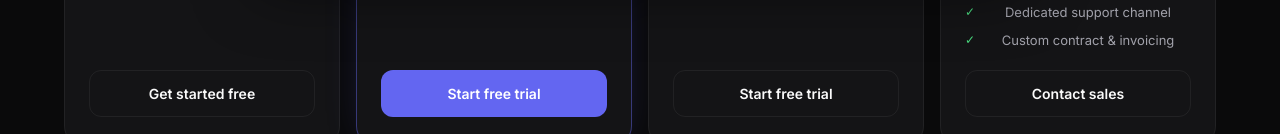
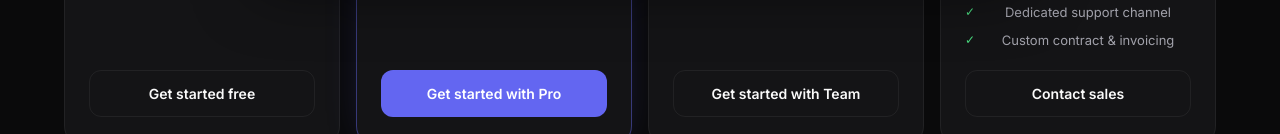
Before and after one commit to drumst0ck/uploadkit, a Next.js app in the folder apps/web/: page /pricing in a window 1280 px wide. Shown: the part 818-952 px from the top of the page. Built offline with nearby package versions, Linux system fonts and the light colour scheme.

Commit message:
feat(web): split sign-up and sign-in CTAs and send paid plans to checkout

```diff
--- a/apps/web/src/app/page.tsx
+++ b/apps/web/src/app/page.tsx
@@ -15,6 +15,7 @@ import { McpSection } from '@/components/mcp/mcp-section'
 import { TweaksPanel } from '@/components/tweaks/tweaks-panel'
 import { DesignIcon } from '@/components/ui/design-icon'
 import { ImageTransformsSection } from '@/components/image-transforms/image-transforms-section'
+import { SIGN_UP_URL, planSignUpUrl } from '@/lib/links'
 
 export const metadata: Metadata = {
   title: 'UploadKit — The developer platform for file uploads',
@@ -93,7 +94,7 @@ function HeroSection() {
             </p>
             <div className="hero-cta">
               <a
-                href="https://app.uploadkit.dev/login"
+                href={SIGN_UP_URL}
                 className="btn btn-primary btn-lg"
                 target="_blank"
                 rel="noopener noreferrer"
@@ -235,7 +236,7 @@ const PRICING_TIERS: PricingTier[] = [
     period: 'forever',
     description: 'Perfect for side projects and early-stage apps.',
     cta: 'Get Started Free',
-    ctaHref: 'https://app.uploadkit.dev/login',
+    ctaHref: planSignUpUrl('free'),
     featured: false,
     features: [
       '5 GB storage',
@@ -253,7 +254,7 @@ const PRICING_TIERS: PricingTier[] = [
     period: 'per month',
     description: 'For production apps that need reliable infrastructure.',
     cta: 'Get Started with Pro',
-    ctaHref: 'https://app.uploadkit.dev/login',
+    ctaHref: planSignUpUrl('pro'),
     featured: true,
     features: [
       '100 GB storage',
@@ -271,7 +272,7 @@ const PRICING_TIERS: PricingTier[] = [
     period: 'per month',
     description: 'For growing teams with higher volume and more projects.',
     cta: 'Get Started with Team',
-    ctaHref: 'https://app.uploadkit.dev/login',
+    ctaHref: planSignUpUrl('team'),
     featured: false,
     features: [
       '1 TB storage',
--- a/apps/web/src/components/nav/navbar.tsx
+++ b/apps/web/src/components/nav/navbar.tsx
@@ -4,6 +4,7 @@ import Link from 'next/link'
 import { useEffect, useState } from 'react'
 import { Menu, X } from 'lucide-react'
 import { DesignIcon } from '@/components/ui/design-icon'
+import { SIGN_IN_URL, SIGN_UP_URL } from '@/lib/links'
 import { usePreferences } from '@/components/tweaks/use-preferences'
 
 const NAV_LINKS = [
@@ -92,7 +93,7 @@ export default function Navbar() {
               <DesignIcon name="gh" size={15} />
             </a>
             <Link
-              href="https://app.uploadkit.dev/login"
+              href={SIGN_IN_URL}
               className="btn btn-ghost nav-desktop-only"
               target="_blank"
               rel="noopener noreferrer"
@@ -100,7 +101,7 @@ export default function Navbar() {
               Sign in
             </Link>
             <Link
-              href="https://app.uploadkit.dev/login"
+              href={SIGN_UP_URL}
               className="btn btn-primary nav-desktop-only"
               target="_blank"
               rel="noopener noreferrer"
@@ -173,7 +174,7 @@ export default function Navbar() {
 
             <div className="mt-4 flex flex-col gap-3">
               <Link
-                href="https://app.uploadkit.dev/login"
+                href={SIGN_IN_URL}
                 onClick={close}
                 className="btn btn-ghost"
                 style={{ justifyContent: 'center' }}
@@ -183,7 +184,7 @@ export default function Navbar() {
                 Sign in
               </Link>
               <Link
-                href="https://app.uploadkit.dev/login"
+                href={SIGN_UP_URL}
                 onClick={close}
                 className="btn btn-primary"
                 style={{ justifyContent: 'center' }}
--- /dev/null
+++ b/apps/web/src/lib/links.ts
@@ -0,0 +1,13 @@
+// Dashboard entry points used by marketing CTAs.
+// Sign-up and sign-in are separate on purpose: "Start for free" must open account
+// creation, "Sign in" the existing-account flow. Paid plans carry the plan so the
+// dashboard can offer that checkout right after sign-up (apps/dashboard/src/lib/plan-intent.ts).
+
+const APP_URL = 'https://app.uploadkit.dev'
+
+export const SIGN_IN_URL = `${APP_URL}/login`
+export const SIGN_UP_URL = `${APP_URL}/login?mode=signup`
+
+export function planSignUpUrl(plan: 'free' | 'pro' | 'team'): string {
+  return plan === 'free' ? SIGN_UP_URL : `${SIGN_UP_URL}&plan=${plan}`
+}
--- a/apps/web/src/lib/tier-data.ts
+++ b/apps/web/src/lib/tier-data.ts
@@ -1,4 +1,5 @@
 import { TIER_FEATURES, TIER_LIMITS } from '@uploadkitdev/shared'
+import { planSignUpUrl } from './links'
 
 /**
  * Formats a byte count to a human-readable string.
@@ -37,7 +38,7 @@ export const TIERS_DATA = [
     features: TIER_FEATURES.FREE,
     popular: false,
     cta: 'Get started free',
-    ctaHref: 'https://app.uploadkit.dev/login',
+    ctaHref: planSignUpUrl('free'),
   },
   {
     name: 'Pro',
@@ -46,8 +47,8 @@ export const TIERS_DATA = [
     limits: TIER_LIMITS.PRO,
     features: TIER_FEATURES.PRO,
     popular: true,
-    cta: 'Start free trial',
-    ctaHref: 'https://app.uploadkit.dev/login',
+    cta: 'Get started with Pro',
+    ctaHref: planSignUpUrl('pro'),
   },
   {
     name: 'Team',
@@ -56,8 +57,8 @@ export const TIERS_DATA = [
     limits: TIER_LIMITS.TEAM,
     features: TIER_FEATURES.TEAM,
     popular: false,
-    cta: 'Start free trial',
-    ctaHref: 'https://app.uploadkit.dev/login',
+    cta: 'Get started with Team',
+    ctaHref: planSignUpUrl('team'),
   },
   {
     name: 'Enterprise',
```
